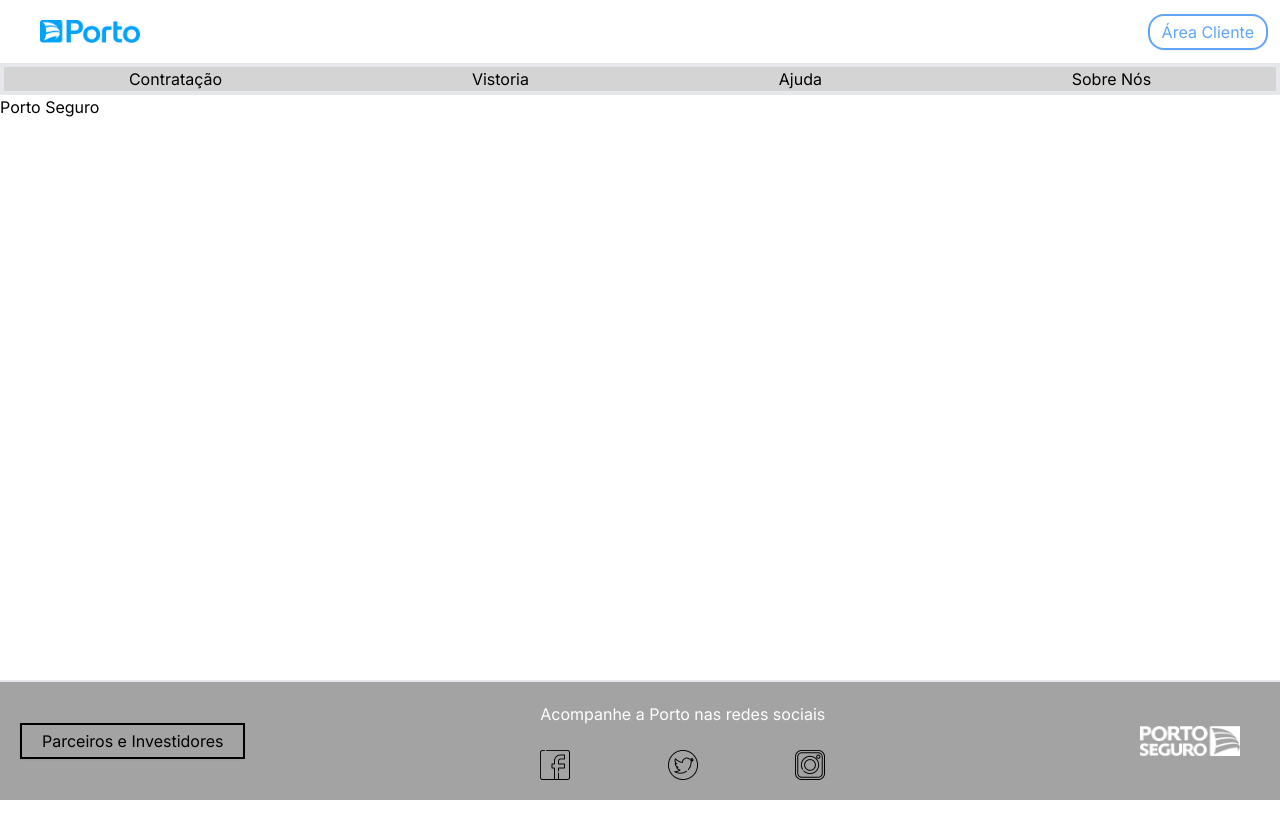
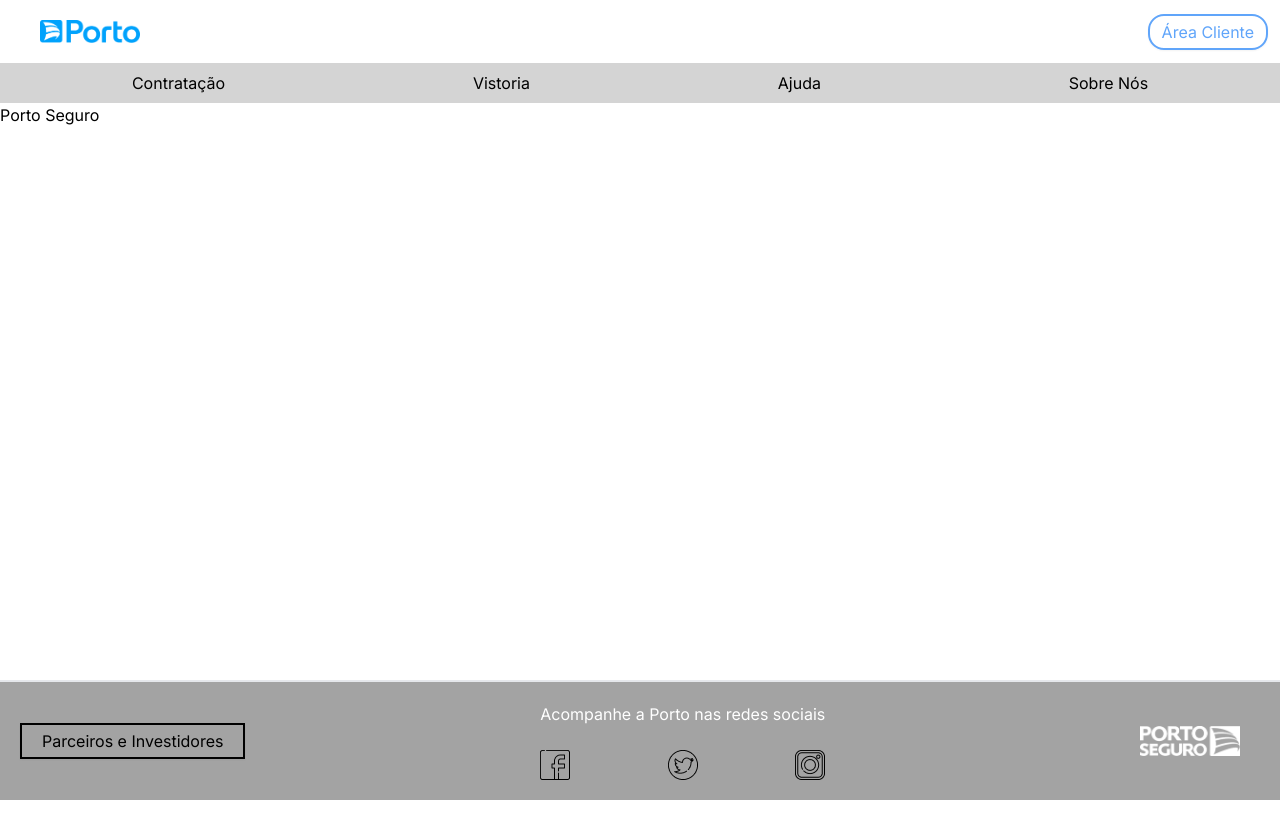
Before and after one commit to ProjetosFaculdadeFiap/Challenge-PortoSeguro, a Next.js app: page /porto in a window 1280 px wide. Shown: the top 838 px of the page. Built offline with nearby package versions, Linux system fonts and the light colour scheme.

Commit message:
arrumando erros de digitação :)

```diff
--- a/src/app/porto/page.jsx
+++ b/src/app/porto/page.jsx
@@ -2,6 +2,7 @@ export default function Porto() {
     return (
         <>
             <h1> Porto Seguro </h1>
+
         </>
     )
 }
--- a/src/components/Cabecalho/cabecalho.jsx
+++ b/src/components/Cabecalho/cabecalho.jsx
@@ -23,10 +23,13 @@ export default function Cabecalho() {
                                 Área Cliente
                             </button>
                         </a>
+
                     </div>
+
+
                 </div>
 
-                <nav className="flex justify-around bg-neutral-300 border-4">
+                <nav className="flex justify-around bg-neutral-300 border-none p-2">
                     <Link className="cabecalho-links" href="/porto">Contratação</Link>
                     <Link className="cabecalho-links" href="/vistoria">Vistoria</Link>
                     <Link className="cabecalho-links" href="https://www.portoseguro.com.br/canal-de-ajuda">Ajuda</Link>
```
